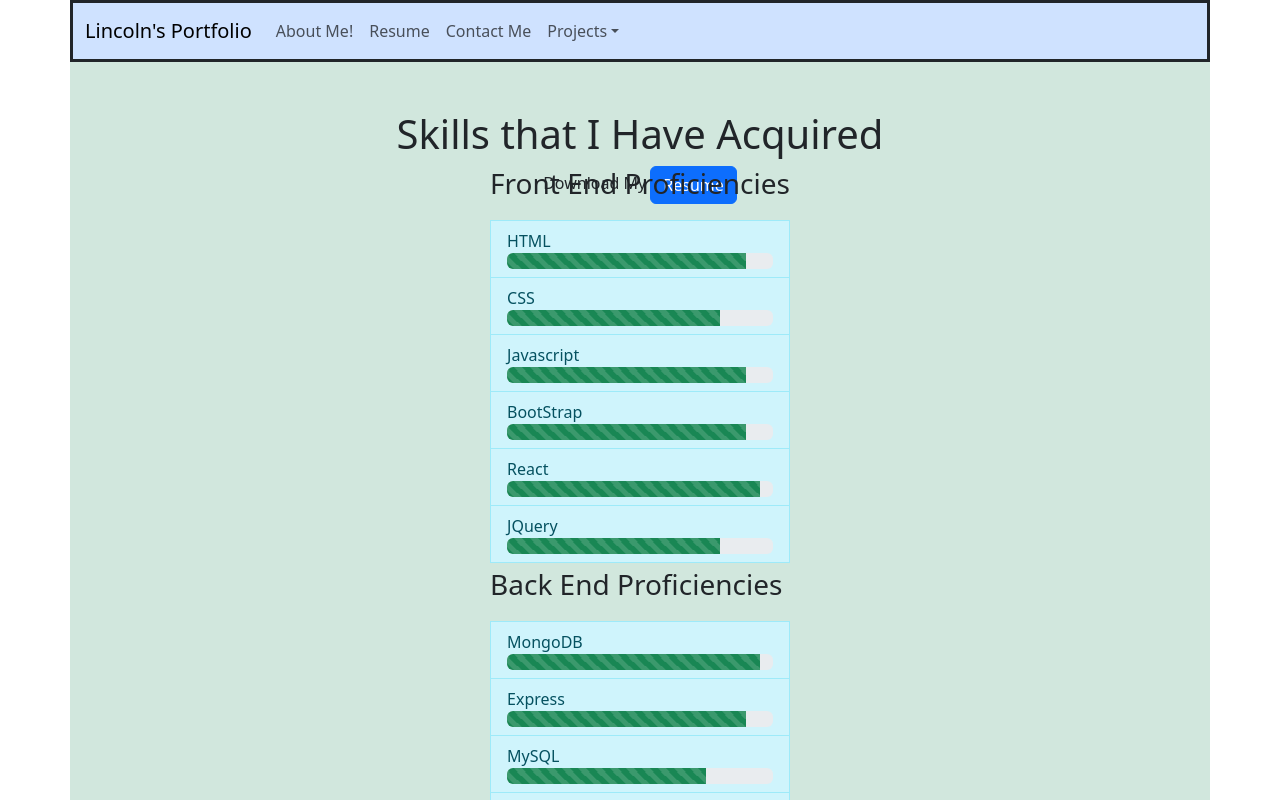
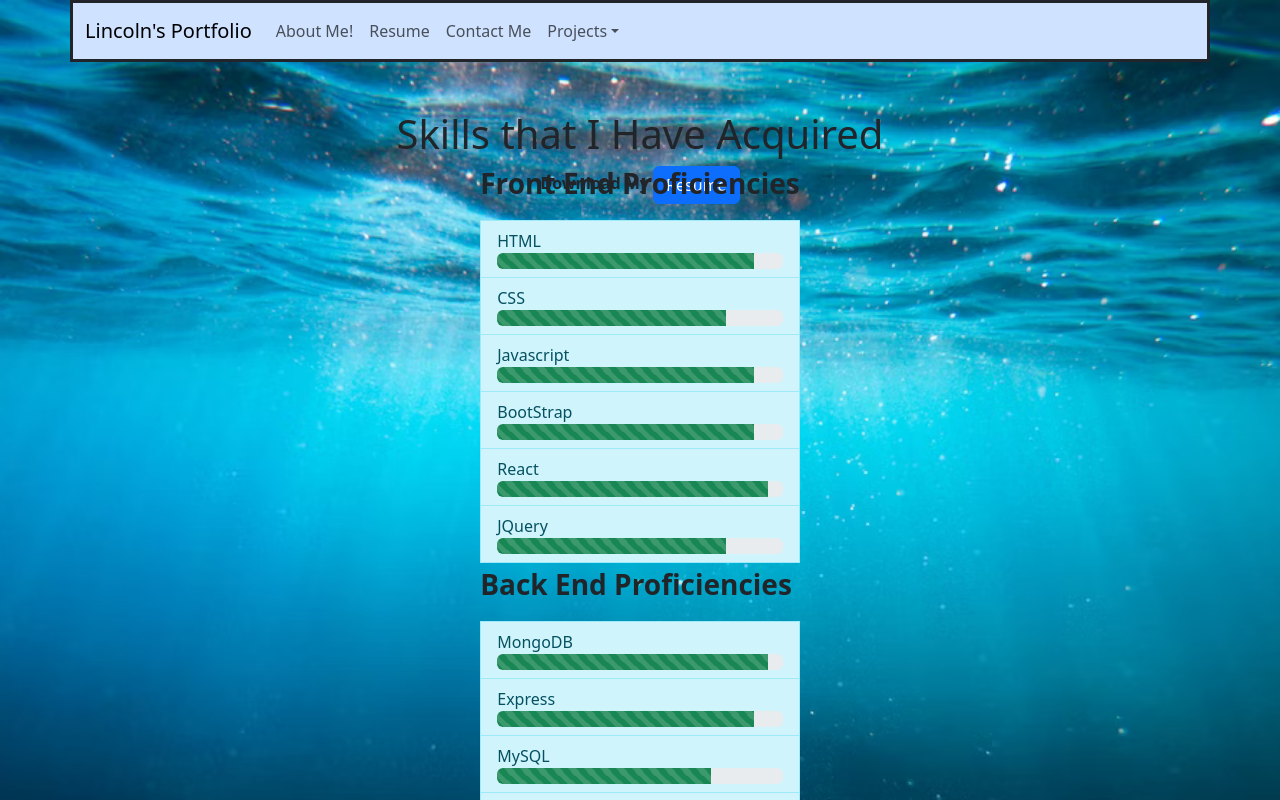
Before and after one commit to Xavionstar/Lincoln-Portfolio, a React (Create React App) app: page /#/skills in a window 1280 px wide. Shown: the top 800 px of the page. Built offline with nearby package versions, Linux system fonts and the light colour scheme.

Commit message:
updated some styling before final commit

```diff
--- a/src/App.js
+++ b/src/App.js
@@ -1,6 +1,7 @@
 import Header from "./header";
 import Footer from "./footer";
 import Homepage from "./homepage";
+import Aboutme from "./aboutme";
 import React, { useState } from "react";
 import {Route, Routes} from "react-router-dom";
 import Container from "react-bootstrap/Container";
@@ -12,6 +13,7 @@ import Weatherapp from "./weatherapp";
 import Technicallyspeaking from "./technicallyspeaking";
 import Dailygrind from "./dailygrind";
 import Mytwocents from "./MyTwoCents";
+import bgImage from "./assets/underwater_background.png"
 
 function App() {
   //The app function will render the header, footer, and the routes for the different pages.
@@ -19,11 +21,20 @@ function App() {
   //header and footer will be rendered on every page because they are outside of the routes and therefore static
 
   return (
-    <div  className="d-flex flex-column min-vh-100 ">
-      <Container className="flex-grow-1 bg-success-subtle px-0">
+    <div style={{
+      width: "100%",
+      height: "100%",
+
+      backgroundSize: "cover",
+      backgroundPosition: "center",
+      backgroundImage: `url(${bgImage})`,
+    }} className="d-flex flex-column min-vh-100 ">
+
+      <Container className="flex-grow-1 px-0">
         <Header />
         <Routes>
           <Route exact path="/" element={<Homepage />} />
+          <Route path="/aboutme" element={<Aboutme />} />
           <Route path="/skills" element={<Skills />} />
           <Route path="/foodle" element={<Foodle />} />
           <Route path="/takeahike" element={<TakeAHike />} />
--- /dev/null
+++ b/src/aboutme.js
@@ -0,0 +1,24 @@
+import selfie from "./assets/selfie.jpg";
+import Card from 'react-bootstrap/Card';
+
+// this is the about me component. It will render the about me card with my profile picture and a short bio
+function Aboutme() {
+  return (
+    <div className="d-flex justify-content-center align-items-center vh-100">
+    <Card style={{
+      boxShadow:'8px 8px 10px #000080',
+     width: '25rem' }}>
+      <Card.Img variant="top" src={selfie} />
+      <Card.Body>
+        <Card.Title>Lincoln's Profile</Card.Title>
+        <Card.Text>
+          I am a recent graduate of the University of Washington's Full Stack Web Development Bootcamp. I am a full stack web developer with a background in customer service and supply chain. I am a problem solver and a team player. I am looking for a position where I can use my skills to help a company grow and succeed.
+        </Card.Text>
+
+      </Card.Body>
+    </Card>
+    </div>
+  );
+}
+
+export default Aboutme;
--- a/src/contact.js
+++ b/src/contact.js
@@ -27,7 +27,7 @@ function Contact() {
     <Form style={{width: "500px"}} noValidate validated={validated} onSubmit={handleSubmit}>
       <Row className="mb-3">
         <Form.Group as={Col} md="12" controlId="validationCustom01">
-          <Form.Label>Name</Form.Label>
+          <Form.Label style={{fontWeight:"bold"}}>Name</Form.Label>
           <Form.Control
             required
             type="text"
@@ -42,7 +42,7 @@ function Contact() {
 
         <Row className="mb-3">
         <Form.Group as={Col} md="12" controlId="validationCustom02">
-          <Form.Label>Email</Form.Label>
+          <Form.Label style={{fontWeight:"bold"}}>Email</Form.Label>
           <Form.Control
             required
             type="email"
@@ -59,7 +59,7 @@ function Contact() {
 
         <Row className="mb-3">
         <Form.Group className="mb-24" controlId="Message.ControlTextarea1">
-        <Form.Label >Message</Form.Label>
+        <Form.Label style={{fontWeight:"bold"}} >Message</Form.Label>
         <Form.Control
             required
             type="text"
@@ -72,7 +72,7 @@ function Contact() {
       </Form.Group>
 
         </Row>
-      <Button pt="4" type="submit">Submit form</Button>
+      <Button pt="4" type="submit">Submit</Button>
     </Form>
     </div>
     </>
--- a/src/header.js
+++ b/src/header.js
@@ -13,38 +13,20 @@ const Header = () => {
   function handleClick(e) {
     let currentPath = e.target.hash;
     setActiveLink(currentPath);
-    // if (currentPath === "#/"){
-    //   setActiveLink("/");
-    // } else if (currentPath === "#/skills"){
-    //   setActiveLink("/skills");
-    // } else if (currentPath === "#/contact"){
-    //   setActiveLink("/contact");
-    // } else if (currentPath === "#/foodle"){
-    //   setActiveLink("/foodle");
-    // } else if (currentPath === "#/takeahike"){
-    //   setActiveLink("/takeahike");
-    // } else if (currentPath === "#/weatherapp"){
-    //   setActiveLink("/weatherapp");
-    // } else if (currentPath === "#/technically"){
-    //   setActiveLink("/technically");
-    // } else if (currentPath === "#/dailygrind"){
-    //   setActiveLink("/dailygrind");
-    // } else if (currentPath === "#/mytwocents"){
-    //   setActiveLink("/mytwocents");
-    // }
+
   }
 
   return (
     <header>
       <Navbar bg="primary-subtle border border-dark border-3" expand="lg">
         <Container>
-          <Navbar.Brand>Lincoln's Portfolio</Navbar.Brand>
+          <Navbar.Brand href="#/" >Lincoln's Portfolio</Navbar.Brand>
           <Navbar.Toggle aria-controls="responsive-navbar-nav" />
           <Navbar.Collapse id="responsive-navbar-nav">
             <Nav className="me-auto" onClick={handleClick}>
               <Link
-                className={"nav-link" + (activeLink === "#/" ? " active" : "")}
-                to="/"
+                className={"nav-link" + (activeLink === "#/aboutme" ? " active" : "")}
+                to="/aboutme"
               >
                 About Me!
               </Link>
--- a/src/homepage.js
+++ b/src/homepage.js
@@ -1,20 +1,18 @@
-import selfie from "./assets/selfie.jpg";
-import Card from 'react-bootstrap/Card';
+import homeBg from "./assets/homepage_bgImage.jpg";
+
 
 // this is the about me component. It will render the about me card with my profile picture and a short bio
 function Homepage() {
   return (
-    <div className="d-flex justify-content-center align-items-center vh-100">
-    <Card bg="primary-subtle" style={{ width: '25rem' }}>
-      <Card.Img variant="top" src={selfie} />
-      <Card.Body>
-        <Card.Title>Lincoln's Profile</Card.Title>
-        <Card.Text>
-          I am a recent graduate of the University of Washington's Full Stack Web Development Bootcamp. I am a full stack web developer with a background in customer service and supply chain. I am a problem solver and a team player. I am looking for a position where I can use my skills to help a company grow and succeed.
-        </Card.Text>
+    <div style={{
+      width: "100vw",
+      height: "100vh",
 
-      </Card.Body>
-    </Card>
+      backgroundSize: "cover",
+      backgroundPosition: "center",
+      backgroundImage: `url(${homeBg})`,
+    }} className="d-flex flex-column min-vh-100">
+
     </div>
   );
 }
--- a/src/skills.js
+++ b/src/skills.js
@@ -6,13 +6,13 @@ function Skills() {
   //this also contains the resume download button to download my resume from the public folder
   return (
     <>
-      <Container>
+      <Container >
         <h1 className="text-center pt-5">Skills that I Have Acquired</h1>
-        <p className="text-center">Download My <a className="btn btn-primary" href="/Lincoln-Portfolio/Resume.pdf" role="button">Resume</a></p>
+        <p style={{fontWeight:"bold"}} className="text-center">Download My <a className="btn btn-primary" href="/Lincoln-Portfolio/Resume.pdf" role="button">Resume</a></p>
       </Container>
       <div className="d-flex justify-content-center align-items-center vh-100">
         <ListGroup>
-          <p className="fs-3">Front End Proficiencies</p>
+          <p style={{fontWeight:"bold"}} className="fs-3">Front End Proficiencies</p>
           <ListGroup.Item variant="info">
             HTML
             <div>
@@ -50,7 +50,7 @@ function Skills() {
             </div>
           </ListGroup.Item>
 
-          <p className="fs-3">Back End Proficiencies</p>
+          <p style={{fontWeight:"bold"}} className="fs-3">Back End Proficiencies</p>
           <ListGroup.Item variant="info">
             MongoDB
             <div>
```
Also changed, not shown: src/assets/underwater_background.png (added), 1 other file (tests, documents, lock files or other folders).
